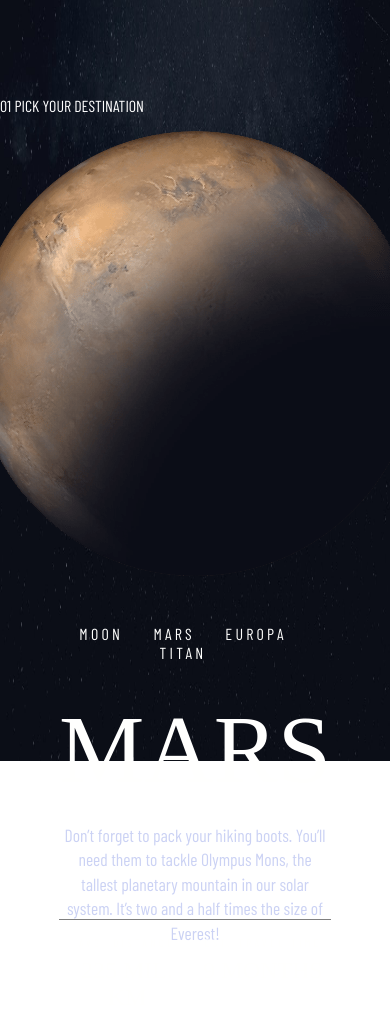
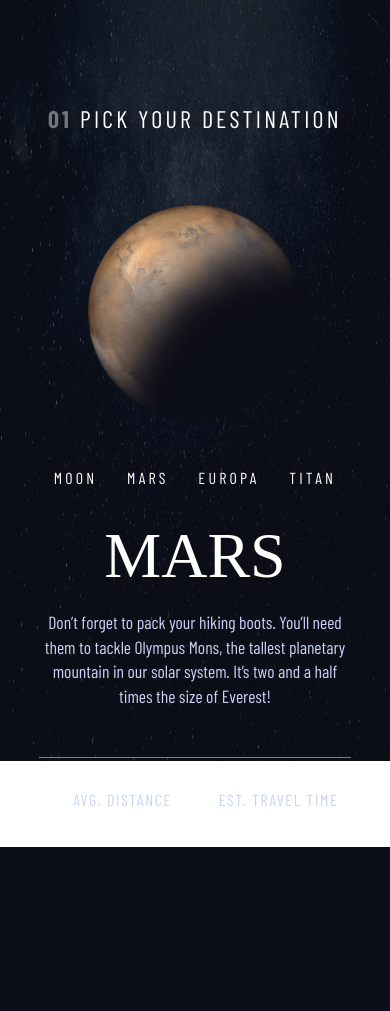
Before and after one commit to jakegodsall/space-tourism-website-frontend-practice, a Django app: page /destination/mars in a window 390 px wide. Shown: the part 83-1094 px from the top of the page. After the commit the page ends 930 px from the top, so only its background shows below. Run offline with Django 4.2, Linux system fonts and the light colour scheme; data comes from the database, SQL or seed files in the repository; some web fonts are replaced.

Commit message:
destination pages fully responsive

```diff
--- a/destination/static/destination/partials/destination.css
+++ b/destination/static/destination/partials/destination.css
@@ -1,6 +1,14 @@
 .choose {
 	color: white;
 	text-transform: uppercase;
+	margin-left: 3rem;
+	font-size: 1.5rem;
+	letter-spacing: 0.2rem;
+}
+
+.choose span {
+	font-weight: bolder;
+	color: var(--grey-text-color);
 }
 
 .grid {
@@ -38,14 +46,14 @@ nav {
 }
 
 .information {
-	height: 3rem;
+	/* height: 3rem; */
 	font-size: 1.1rem;
 	color: var(--secondary-text-color);
 	line-height: 1.4;
 }
 
 .facts {
-	display: grid;
+	display: flex;
 	grid-template-columns: 1fr 1fr;
 	border-top: 1px solid grey;
 	margin-top: 3rem;
@@ -53,18 +61,20 @@ nav {
 	padding-top: 1rem;
 }
 
-.facts p {
-	margin: 0;
-	letter-spacing: 0.2rem;
-	font-size: 0.7rem;
+.fact {
+	margin-right: 4rem;
+	letter-spacing: 0.1rem;
 }
 
-.facts p:nth-child(3),
-.facts p:nth-child(4) {
-	margin-top: 0.5rem;
+.fact__title {
+	color: var(--secondary-text-color);
+	margin-bottom: 0.7rem;
+}
+
+.fact__value {
+	margin: 0;
 	font-size: 1.5rem;
 	font-family: var(--secondary-font);
-	letter-spacing: 0;
 }
 
 .destinations .active {
@@ -88,6 +98,7 @@ nav {
 /* Tablet layout */
 @media screen and (max-width: 1000px) {
 	.grid {
+		margin-top: 3rem;
 		padding-inline: 5rem;
 		display: flex;
 		flex-direction: column;
@@ -95,8 +106,40 @@ nav {
 		text-align: center;
 		gap: 3rem;
 	}
+
+	.information {
+		height: auto;
+	}
+
+	.facts {
+		justify-content: space-around;
+	}
+
+	.fact {
+		margin-right: 0;
+	}
 }
 
 /* Mobile layout */
 @media screen and (max-width: 600px) {
+	.grid {
+		padding: 0;
+	}
+
+	.destinations {
+		display: flex;
+		justify-content: space-around;
+	}
+
+	.destinations a {
+		margin: 0;
+	}
+
+	.planet {
+		width: 55vw;
+	}
+
+	.title {
+		font-size: 4rem;
+	}
 }
--- a/destination/templates/destination/partials/destination.html
+++ b/destination/templates/destination/partials/destination.html
@@ -18,10 +18,15 @@
         <p class="title">{{ name }}</p>
         <p class="information">{{ description }}</p>
         <div class="facts">
-            <p>Avg. distance</p>
-            <p>est. travel time</p>
-            <p>{{ distance }}</p>
-            <p>{{ travel }}</p>
+            <div class="fact facts__distance">
+                <p class="fact__title">Avg. distance</p>
+                <p class="fact__value">{{ distance }}</p>
+            </div>
+            <div class="fact facts__travel">
+                <p class="fact__title">est. travel time</p>
+                <p class="fact__value">{{ travel }}</p>
+            </div>
+
         </div>
 
     </div>
```
